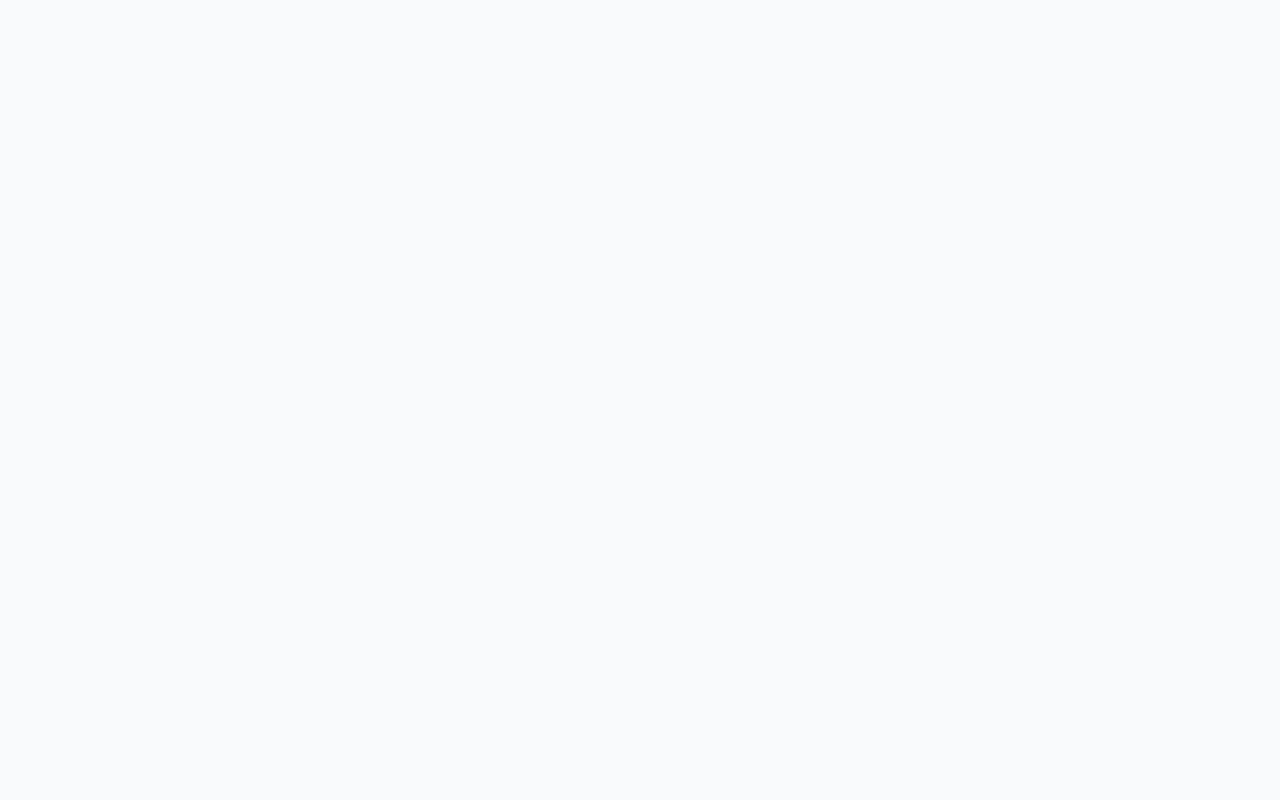
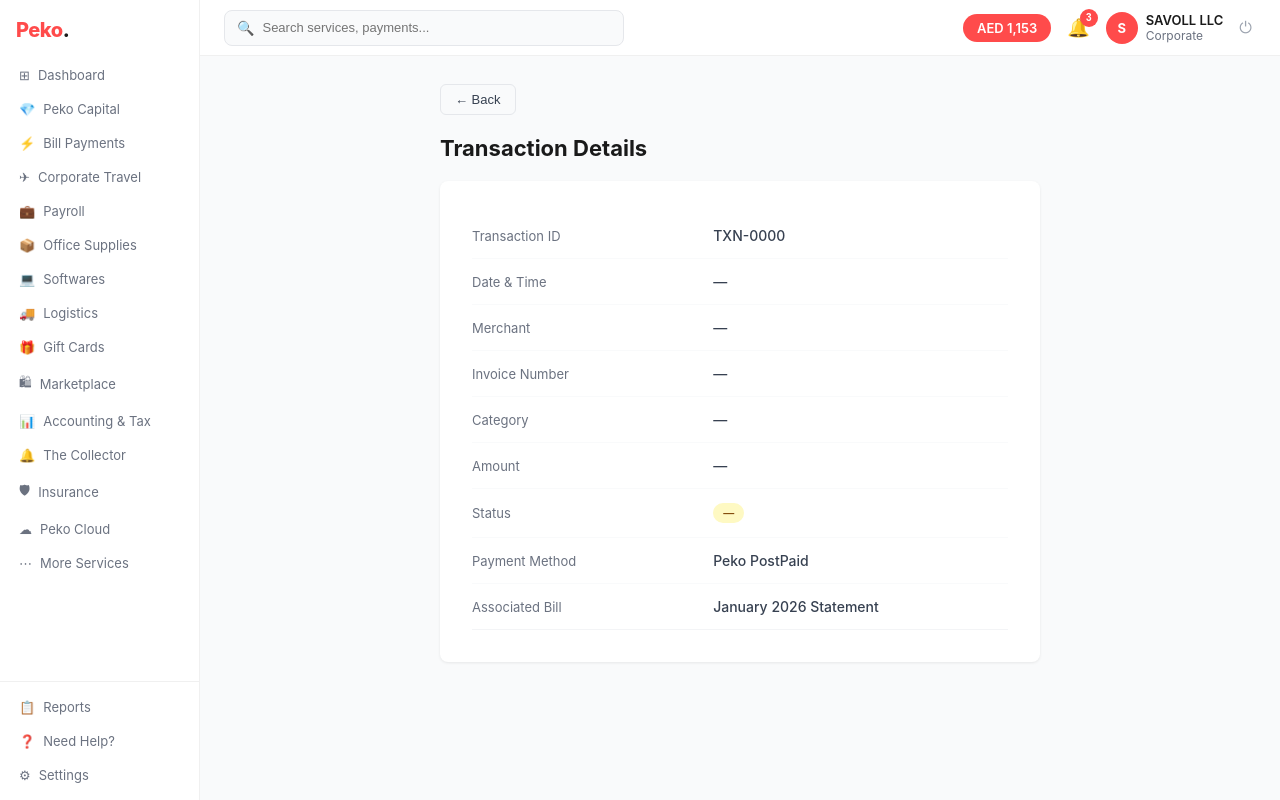
Before and after one commit to hanushkanisetty-sys/peko-capital, a React (Create React App) app in the folder peko-capital/client/: page /postpaid/transaction/1 in a window 1280 px wide. Before the commit this address had no page. Built offline with nearby package versions, Linux system fonts and the light colour scheme.

Commit message:
Add transaction details page, fix View buttons

```diff
--- a/peko-capital/client/src/App.js
+++ b/peko-capital/client/src/App.js
@@ -11,6 +11,7 @@ import CapitalDashboard from './pages/capital/CapitalDashboard';
 import PostpaidDashboard from './pages/postpaid/PostpaidDashboard';
 import PostpaidBill from './pages/postpaid/PostpaidBill';
 import PostpaidStatement from './pages/postpaid/PostpaidStatement';
+import PostpaidTransactionDetail from './pages/postpaid/PostpaidTransactionDetail';
 import PostpaidPayBill from './pages/postpaid/PostpaidPayBill';
 import PostpaidPayBillSuccess from './pages/postpaid/PostpaidPayBillSuccess';
 import BillPayments from './pages/BillPayments';
@@ -36,6 +37,7 @@ export default function App() {
             <Route path="capital/not-eligible" element={<NotEligibleScreen />} />
             <Route path="capital/dashboard" element={<CapitalDashboard />} />
             <Route path="postpaid" element={<PostpaidDashboard />} />
+            <Route path="postpaid/transaction/:id" element={<PostpaidTransactionDetail />} />
             <Route path="postpaid/bill" element={<PostpaidBill />} />
             <Route path="postpaid/statement" element={<PostpaidStatement />} />
             <Route path="postpaid/pay-bill" element={<PostpaidPayBill />} />
--- a/peko-capital/client/src/pages/postpaid/PostpaidDashboard.jsx
+++ b/peko-capital/client/src/pages/postpaid/PostpaidDashboard.jsx
@@ -89,7 +89,7 @@ export default function PostpaidDashboard() {
                   <td>{t.category}</td>
                   <td style={{ fontWeight: 600 }}>AED {t.amount}</td>
                   <td><span className={`badge ${statusBadge(t.status)}`}>{t.status}</span></td>
-                  <td><button className="btn btn-outline-red btn-sm" onClick={() => navigate('/postpaid/bill')}>View</button></td>
+                  <td><button className="btn btn-outline-red btn-sm" onClick={() => navigate(`/postpaid/transaction/${t.id}`, { state: t })}>View</button></td>
                   <td><button className="btn btn-outline btn-sm">⬇</button></td>
                 </tr>
               ))}
@@ -118,7 +118,7 @@ export default function PostpaidDashboard() {
                   <td>{s.name}</td>
                   <td style={{ fontWeight: 600 }}>AED {s.amount}</td>
                   <td><span className={`badge ${statusBadge(s.status)}`}>{s.status}</span></td>
-                  <td><button className="btn btn-outline-red btn-sm" onClick={() => navigate('/postpaid/statement')}>View</button></td>
+                  <td><button className="btn btn-outline-red btn-sm" onClick={() => navigate('/postpaid/statement', { state: s })}>View</button></td>
                   <td><button className="btn btn-outline btn-sm">⬇</button></td>
                 </tr>
               ))}
--- a/peko-capital/client/src/pages/postpaid/PostpaidStatement.jsx
+++ b/peko-capital/client/src/pages/postpaid/PostpaidStatement.jsx
@@ -35,7 +35,15 @@ export default function PostpaidStatement() {
   const navigate = useNavigate();
   const location = useLocation();
   const isDownload = new URLSearchParams(location.search).get('view') === 'download';
-  const [data] = useState(MOCK_DATA);
+  const stateData = location.state;
+  const [data] = useState(stateData ? {
+    ...MOCK_DATA,
+    period: stateData.name || stateData.date || MOCK_DATA.period,
+    accountSummary: {
+      ...MOCK_DATA.accountSummary,
+      closingBalance: parseFloat((stateData.amount || '').replace(',', '')) || MOCK_DATA.accountSummary.closingBalance,
+    },
+  } : MOCK_DATA);
 
   return (
     <div style={{ maxWidth: 760, margin: '0 auto' }}>
--- /dev/null
+++ b/peko-capital/client/src/pages/postpaid/PostpaidTransactionDetail.jsx
@@ -0,0 +1,51 @@
+import React from 'react';
+import { useNavigate, useLocation } from 'react-router-dom';
+
+export default function PostpaidTransactionDetail() {
+  const navigate = useNavigate();
+  const location = useLocation();
+  const tx = location.state || {};
+
+  const fields = [
+    ['Transaction ID', `TXN-${String(tx.id || '').padStart(4, '0')}`],
+    ['Date & Time', tx.date || '—'],
+    ['Merchant', tx.merchant || '—'],
+    ['Invoice Number', tx.invoiceNumber || '—'],
+    ['Category', tx.category || '—'],
+    ['Amount', tx.amount ? `AED ${tx.amount}` : '—'],
+    ['Status', tx.status || '—'],
+    ['Payment Method', 'Peko PostPaid'],
+    ['Associated Bill', 'January 2026 Statement'],
+  ];
+
+  return (
+    <div style={{ maxWidth: 600, margin: '0 auto' }}>
+      <button
+        className="btn btn-outline btn-sm"
+        style={{ marginBottom: 20 }}
+        onClick={() => navigate('/postpaid')}
+      >
+        ← Back
+      </button>
+
+      <h1 className="page-title" style={{ marginBottom: 20 }}>Transaction Details</h1>
+
+      <div className="card" style={{ padding: 32 }}>
+        <table style={{ width: '100%', borderCollapse: 'collapse' }}>
+          <tbody>
+            {fields.map(([label, value]) => (
+              <tr key={label} style={{ borderBottom: '1px solid #F3F4F6' }}>
+                <td style={{ padding: '14px 0', color: '#6B7280', fontSize: 13, width: '45%' }}>{label}</td>
+                <td style={{ padding: '14px 0', fontWeight: 500, fontSize: 14 }}>
+                  {label === 'Status' ? (
+                    <span className={`badge ${value === 'Paid' ? 'badge-green' : 'badge-yellow'}`}>{value}</span>
+                  ) : value}
+                </td>
+              </tr>
+            ))}
+          </tbody>
+        </table>
+      </div>
+    </div>
+  );
+}
```
